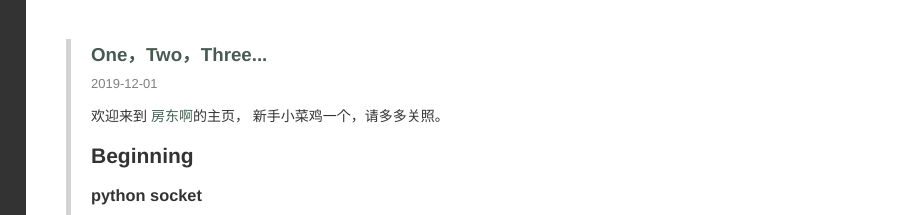
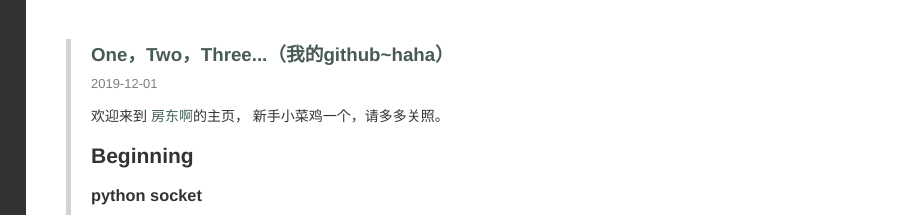
Before and after one commit to 1337620289/fangdong.github.io, a plain HTML site: page index.html in a window 1280 px wide. Shown: the top 215 px of the page, 374-1280 px from the left. Drawn offline with nearby package versions, Linux system fonts and the light colour scheme.

Commit message:
Site updated: 2019-12-26 14:48:48

```diff
--- a/index.html
+++ b/index.html
@@ -154,8 +154,8 @@
 
     <div class="post-list-item article">
       <h3 class="article-header">
-        <a href="/2019/12/01/hello-world/" >
-  One，Two，Three...
+        <a href="https://github.com/1337620289/fangdong.github.io" >
+  One，Two，Three...（我的github~haha）
 </a>
 
       </h3>
```
